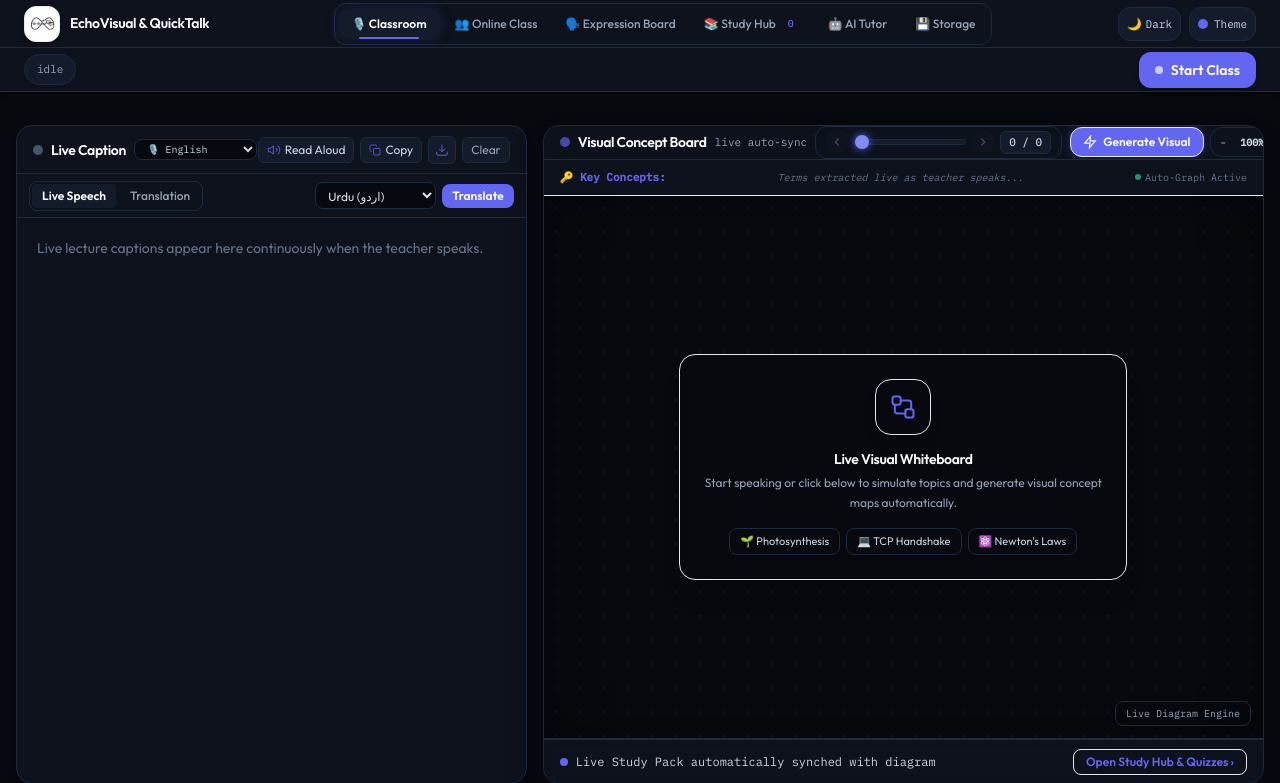
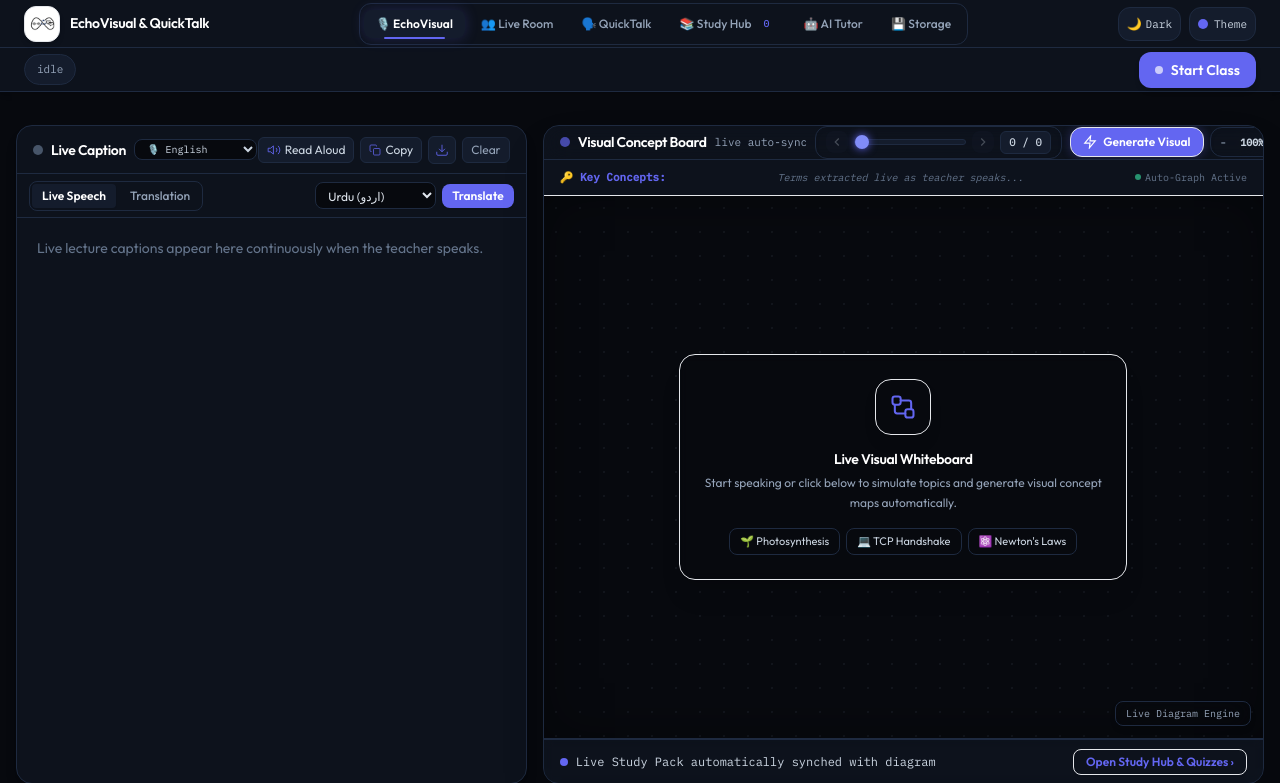
Before and after one commit to ahmeddawood-create/EchoVisual-QuickTalk-AI, a FastAPI app: page / in a window 1280 px wide. Shown: the top 783 px of the page. Run offline with FastAPI, Linux system fonts and the light colour scheme; some libraries are stand-ins or nearby versions; some web fonts are replaced.

Commit message:
feat: Update terminology

```diff
--- a/templates/index.html
+++ b/templates/index.html
@@ -72,15 +72,15 @@
         <!-- Center: Desktop Navigation Tabs (lg+; tablets and phones use the bottom nav bar) -->
         <div class="hidden lg:flex flex-1 items-center justify-center min-w-0">
             <nav class="flex items-center gap-1 bg-ink/70 p-1 rounded-xl border border-edge">
-                <a href="#classroom" id="nav-classroom" data-kbd="Alt+1" data-kbd-label="Classroom" class="nav-link active px-3 py-1.5 rounded-lg text-xs font-semibold text-slate-300 hover:text-white flex items-center gap-1.5">
-                    <span>🎙️ Classroom</span>
+                <a href="#classroom" id="nav-classroom" data-kbd="Alt+1" data-kbd-label="EchoVisual" class="nav-link active px-3 py-1.5 rounded-lg text-xs font-semibold text-slate-300 hover:text-white flex items-center gap-1.5">
+                    <span>🎙️ EchoVisual</span>
                 </a>
-                <a href="#rooms" id="nav-rooms" data-kbd="Alt+2" data-kbd-label="Online Class" class="nav-link px-3 py-1.5 rounded-lg text-xs font-medium text-slate-400 hover:text-white flex items-center gap-1.5">
-                    <span>👥 Online Class</span>
+                <a href="#rooms" id="nav-rooms" data-kbd="Alt+2" data-kbd-label="Live Room" class="nav-link px-3 py-1.5 rounded-lg text-xs font-medium text-slate-400 hover:text-white flex items-center gap-1.5">
+                    <span>👥 Live Room</span>
                     <span id="nav-room-badge" class="px-1.5 py-0.5 rounded-full bg-accent/20 text-accent text-[10px] font-mono hidden">LIVE</span>
                 </a>
-                <a href="#expression" id="nav-expression" data-kbd="Alt+3" data-kbd-label="Expression Board" class="nav-link px-3 py-1.5 rounded-lg text-xs font-medium text-slate-400 hover:text-white flex items-center gap-1.5">
-                    <span>🗣️ Expression Board</span>
+                <a href="#expression" id="nav-expression" data-kbd="Alt+3" data-kbd-label="QuickTalk" class="nav-link px-3 py-1.5 rounded-lg text-xs font-medium text-slate-400 hover:text-white flex items-center gap-1.5">
+                    <span>🗣️ QuickTalk</span>
                 </a>
                 <a href="#study" id="nav-study" data-kbd="Alt+4" data-kbd-label="Study Hub" class="nav-link px-3 py-1.5 rounded-lg text-xs font-medium text-slate-400 hover:text-white flex items-center gap-1.5">
                     <span>📚 Study Hub</span>
@@ -214,10 +214,10 @@
     <main class="flex-1 min-h-0 min-w-0 flex flex-col p-2.5 sm:p-3 md:p-4 overflow-hidden relative">
 
         <!-- ===================================================================== -->
-        <!-- PAGE 1: LIVE CLASSROOM & VISUAL STREAM                                -->
+        <!-- PAGE 1: ECHOVISUAL (LIVE CAPTION & VISUAL STREAM)                     -->
         <!-- ===================================================================== -->
         <section id="view-classroom" class="page-view active grid grid-cols-1 lg:grid-cols-12 gap-3 md:gap-4 flex-1 min-h-0 h-full w-full">
-            <!-- Mobile Classroom View Mode Switcher (< lg only) -->
+            <!-- Mobile EchoVisual View Mode Switcher (< lg only) -->
             <div id="classroom-mobile-switcher" class="lg:hidden col-span-1 flex items-center justify-between p-1 bg-panel border border-edge rounded-xl shrink-0 shadow-sm">
                 <div class="grid grid-cols-3 w-full gap-1 text-xs font-semibold">
                     <button type="button" id="mobile-mode-split" class="classroom-mode-btn active py-1.5 px-2 rounded-lg bg-raised text-white border border-edge/60 shadow-sm flex items-center justify-center gap-1.5 transition-all">
@@ -583,14 +583,14 @@
         </section>
 
         <!-- ===================================================================== -->
-        <!-- PAGE 2: STUDENT EXPRESSION & VOICE BOARD                             -->
+        <!-- PAGE 2: QUICKTALK (STUDENT EXPRESSION & VOICE BOARD)                  -->
         <!-- ===================================================================== -->
         <section id="view-expression" class="page-view flex-1 min-h-0 h-full w-full flex-col gap-3 md:gap-4 overflow-y-auto slim-scroll pb-4 md:pb-6">
             <!-- Header Banner (shrink-0) -->
             <div class="bg-panel border border-edge rounded-2xl p-3.5 md:p-4 flex flex-wrap items-center justify-between gap-3 shadow-xl shrink-0 backdrop-blur-md">
                 <div>
                     <h2 class="text-base font-semibold text-white tracking-tight flex items-center gap-2">
-                        <span>Student Expression &amp; Voice Studio</span>
+                        <span>QuickTalk Voice Studio</span>
                         <span class="text-[10px] font-mono px-2.5 py-0.5 rounded-full bg-accent-tint text-accent border border-accent-soft font-semibold">QuickTalk AI</span>
                     </h2>
                     <p class="text-xs text-slate-400 mt-0.5">Type fragments, Pakistani classroom phrases, or Roman Urdu to speak aloud with instant AI neural voice.</p>
@@ -820,7 +820,7 @@
                     <div>
                         <h3 class="text-xs font-mono uppercase tracking-wider text-slate-400 font-semibold mb-2">Lecture Key Summary</h3>
                         <ul id="summary-list" class="space-y-2 text-sm text-slate-300">
-                            <li class="text-slate-500 italic">No summary points generated yet. Click "Generate Diagram" on the Classroom page to create one.</li>
+                            <li class="text-slate-500 italic">No summary points generated yet. Click "Generate Diagram" on the EchoVisual page to create one.</li>
                         </ul>
                     </div>
 
@@ -1230,7 +1230,7 @@
 
 
         <!-- ===================================================================== -->
-        <!-- PAGE: DEDICATED ONLINE CLASSROOMS & MEETING HUB (#rooms)             -->
+        <!-- PAGE: DEDICATED LIVE ROOM & MEETING HUB (#rooms)                      -->
         <!-- ===================================================================== -->
         <section id="view-rooms" class="page-view hidden flex-1 min-h-0 h-full w-full overflow-y-auto slim-scroll p-4 md:p-8 flex flex-col items-center justify-start">
             <div class="max-w-4xl w-full mx-auto space-y-6 rise-in">
@@ -1238,9 +1238,9 @@
                 <div class="text-center space-y-2">
                     <div class="inline-flex items-center gap-2 px-3.5 py-1.5 rounded-full bg-accent/15 border border-accent/30 text-accent text-xs font-mono font-medium shadow-sm">
                         <span class="w-2 h-2 rounded-full bg-accent animate-ping"></span>
-                        <span>Live Audio Classroom & Collaboration Hub</span>
-                    </div>
-                    <h1 class="text-2xl md:text-3xl font-bold text-white tracking-tight">Interactive Live Audio Classrooms</h1>
+                        <span>Live Room Audio & Collaboration Hub</span>
+                    </div>
+                    <h1 class="text-2xl md:text-3xl font-bold text-white tracking-tight">Interactive Live Rooms</h1>
                     <p class="text-xs md:text-sm text-slate-400 max-w-xl mx-auto">
                         Connect teacher and students in real time. Streams live microphone audio directly from the host room to student rooms, paired with real-time AI diagrams and speech translation.
                     </p>
@@ -1262,7 +1262,7 @@
                     </div>
                     <div class="flex items-center gap-2">
                         <a href="#classroom" class="px-4 py-2 rounded-xl bg-accent text-white text-xs font-semibold hover:opacity-90 shadow-md transition-all">
-                            Open Whiteboard ➔
+                            Open EchoVisual ➔
                         </a>
                         <button id="hub-leave-active-btn" class="px-3 py-2 rounded-xl bg-red-500/20 text-red-400 text-xs font-semibold hover:bg-red-500/30 border border-red-500/30 transition-all">
                             Leave
@@ -1283,7 +1283,7 @@
                             </div>
 
                             <div>
-                                <h2 class="text-lg font-bold text-white mb-1">Join an Online Class</h2>
+                                <h2 class="text-lg font-bold text-white mb-1">Join a Live Room</h2>
                                 <p class="text-xs text-slate-400">Enter the 6-character room code to join and listen to the teacher's live audio broadcast.</p>
                             </div>
 
@@ -1304,7 +1304,7 @@
 
                         <div class="pt-6">
                             <button id="hub-join-btn" class="w-full py-3.5 rounded-2xl bg-accent hover:opacity-90 text-white font-semibold text-sm shadow-lg shadow-accent/25 transition-all flex items-center justify-center gap-2">
-                                <span>🎧 Join Classroom (Listen Live)</span>
+                                <span>🎧 Join Live Room (Listen Live)</span>
                             </button>
                         </div>
                     </div>
@@ -1320,7 +1320,7 @@
                             </div>
 
                             <div>
-                                <h2 class="text-lg font-bold text-white mb-1">Host a New Classroom</h2>
+                                <h2 class="text-lg font-bold text-white mb-1">Host a New Live Room</h2>
                                 <p class="text-xs text-slate-400">Launch an instant audio room. Your microphone audio will stream live to all students who join.</p>
                             </div>
 
@@ -1446,28 +1446,28 @@
     <!-- ======================= Mobile Bottom Navigation Bar ======================= -->
     <!-- ======================= Mobile Bottom Navigation Bar ======================= -->
     <nav class="lg:hidden fixed bottom-0 left-0 right-0 h-14 bg-panel/95 backdrop-blur-lg border-t border-edge flex items-center justify-around z-30 shadow-2xl safe-pb">
-        <a href="#classroom" class="mobile-nav-link active flex-1 min-w-0 flex flex-col items-center justify-center gap-0.5 text-[10px] text-slate-400 py-1 transition-all" data-page="classroom" data-kbd="Alt+1" data-kbd-label="Classroom">
+        <a href="#classroom" class="mobile-nav-link active flex-1 min-w-0 flex flex-col items-center justify-center gap-0.5 text-[10px] text-slate-400 py-1 transition-all" data-page="classroom" data-kbd="Alt+1" data-kbd-label="EchoVisual">
             <svg viewBox="0 0 24 24" class="w-5 h-5 shrink-0" fill="none" stroke="currentColor" stroke-width="1.5">
                 <path d="M12 2a3 3 0 0 0-3 3v7a3 3 0 0 0 6 0V5a3 3 0 0 0-3-3z"/>
                 <path d="M19 10v2a7 7 0 0 1-14 0v-2"/>
             </svg>
-            <span class="truncate px-0.5 leading-tight">Classroom</span>
+            <span class="truncate px-0.5 leading-tight">EchoVisual</span>
         </a>
-        <a href="#rooms" class="mobile-nav-link flex-1 min-w-0 flex flex-col items-center justify-center gap-0.5 text-[10px] text-slate-400 py-1 transition-all" data-page="rooms" data-kbd="Alt+2" data-kbd-label="Online Class">
+        <a href="#rooms" class="mobile-nav-link flex-1 min-w-0 flex flex-col items-center justify-center gap-0.5 text-[10px] text-slate-400 py-1 transition-all" data-page="rooms" data-kbd="Alt+2" data-kbd-label="Live Room">
             <svg viewBox="0 0 24 24" class="w-5 h-5 shrink-0" fill="none" stroke="currentColor" stroke-width="1.5">
                 <path d="M17 21v-2a4 4 0 0 0-4-4H5a4 4 0 0 0-4 4v2"></path>
                 <circle cx="9" cy="7" r="4"></circle>
                 <path d="M23 21v-2a4 4 0 0 0-3-3.87"></path>
                 <path d="M16 3.13a4 4 0 0 1 0 7.75"></path>
             </svg>
-            <span class="truncate px-0.5 leading-tight">Online</span>
+            <span class="truncate px-0.5 leading-tight">Live Room</span>
         </a>
-        <a href="#expression" class="mobile-nav-link flex-1 min-w-0 flex flex-col items-center justify-center gap-0.5 text-[10px] text-slate-400 py-1 transition-all" data-page="expression" data-kbd="Alt+3" data-kbd-label="Expression Board">
+        <a href="#expression" class="mobile-nav-link flex-1 min-w-0 flex flex-col items-center justify-center gap-0.5 text-[10px] text-slate-400 py-1 transition-all" data-page="expression" data-kbd="Alt+3" data-kbd-label="QuickTalk">
             <svg viewBox="0 0 24 24" class="w-5 h-5 shrink-0" fill="none" stroke="currentColor" stroke-width="1.5">
                 <polygon points="11 5 6 9 2 9 2 15 6 15 11 19 11 5"/>
                 <path d="M19.07 4.93a10 10 0 0 1 0 14.14"/>
             </svg>
-            <span class="truncate px-0.5 leading-tight">Speak</span>
+            <span class="truncate px-0.5 leading-tight">QuickTalk</span>
         </a>
         <a href="#study" class="mobile-nav-link flex-1 min-w-0 flex flex-col items-center justify-center gap-0.5 text-[10px] text-slate-400 py-1 transition-all" data-page="study" data-kbd="Alt+4" data-kbd-label="Study Hub">
             <svg viewBox="0 0 24 24" class="w-5 h-5 shrink-0" fill="none" stroke="currentColor" stroke-width="1.5">
```
Also changed, not shown: static/styles.css (+5 -5 lines), README.md, static/app.js.
